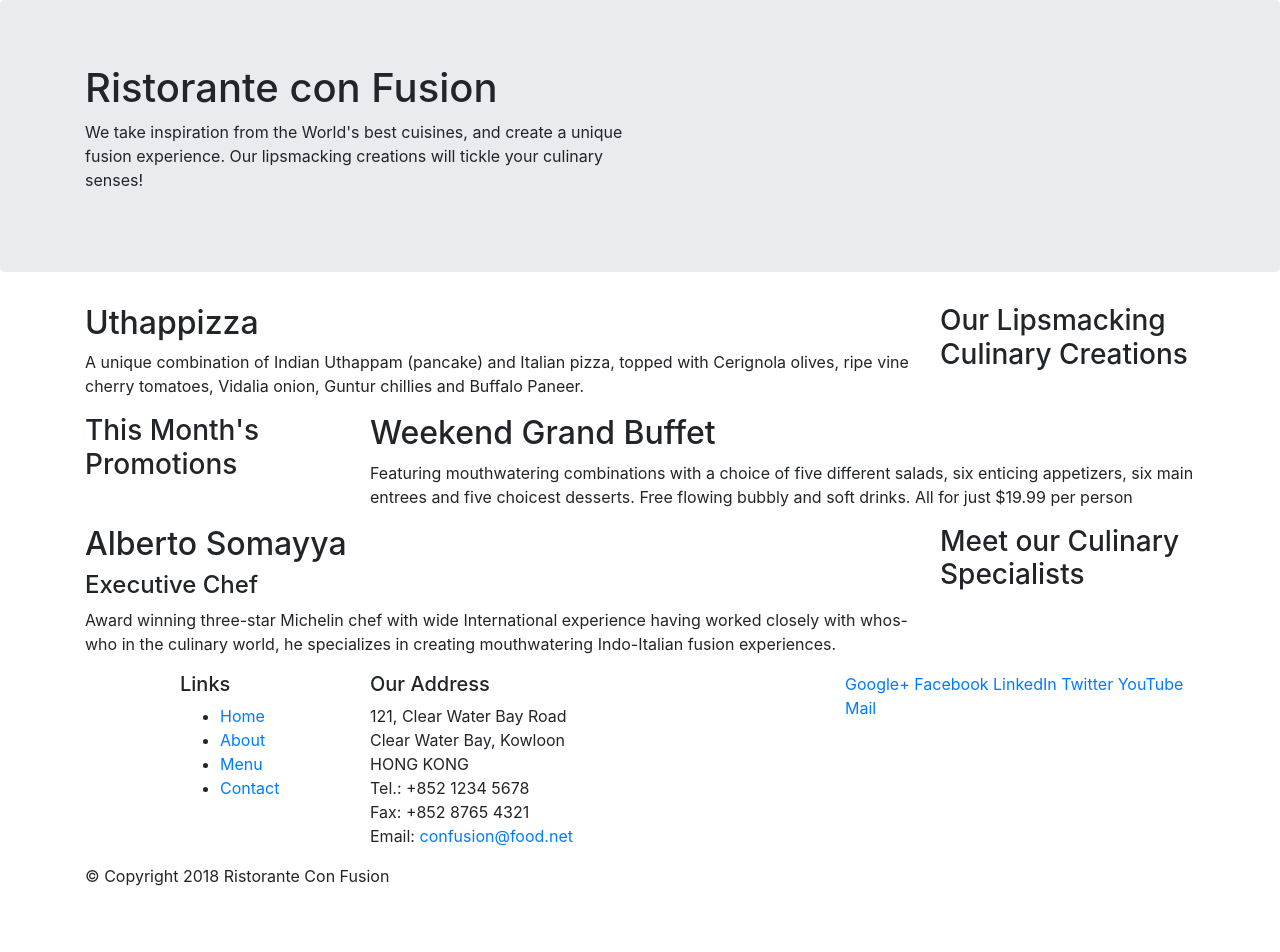
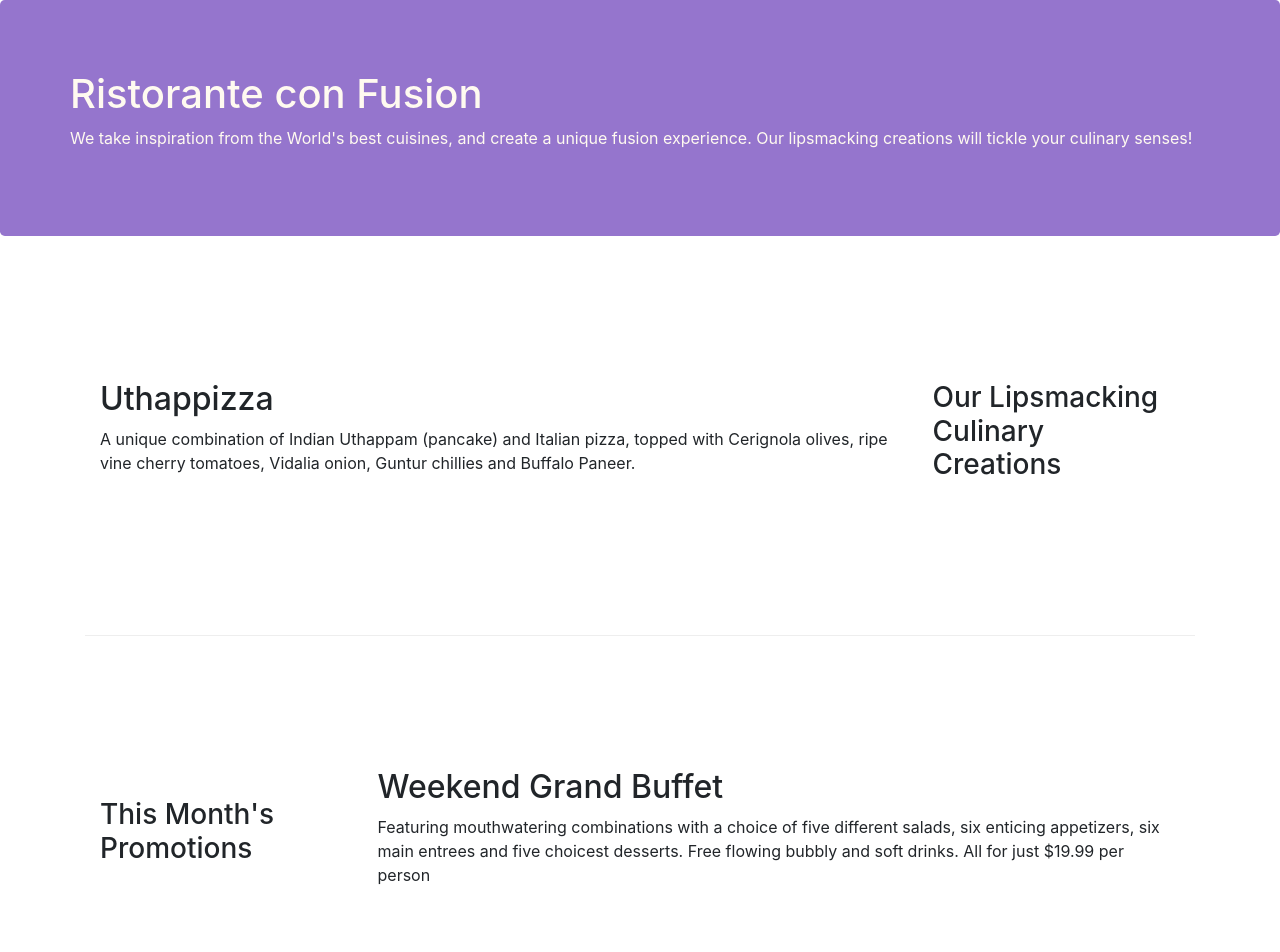
Before and after one commit to MnqobiSB/bootsrap-project, a website: page index.html in a window 1280 px wide. Shown: the top 952 px of the page. Before the commit the page ends 904 px from the top, so only its background shows below. Drawn offline with nearby package versions, Linux system fonts and the light colour scheme.

Commit message:
Boostrap Grid Part 2

```diff
--- /dev/null
+++ b/css/styles.css
@@ -0,0 +1,30 @@
+.row-header {
+	margin: 0 auto;
+	padding: 0 auto;
+}
+
+.row-content {
+	margin: 0 auto;
+	padding: 50px 0px;
+	border-bottom: 1px ridge;
+	min-height: 400px;
+}
+
+.footer {
+	background-color: #d1c4e9;
+	margin: 0px auto;
+	padding: 20px 0;
+}
+
+.jumbotron {
+	padding: 70px 30px;
+	margin: 0 auto;
+	background-color: #9575cd;
+	color: floralwhite;
+}
+
+.address {
+	font-size: 80%;
+	margin: 0px;
+	color: #0f0f0f;
+}
--- a/index.html
+++ b/index.html
@@ -2,12 +2,14 @@
 <html lang="en">
 
 <head>
-     <!-- Required meta tags -->
-     <meta charset="utf-8">
-     <meta name="viewport" content="width=device-width, initial-scale=1, shrink-to-fit=no">
+    <!-- Required meta tags -->
+    <meta charset="utf-8">
+    <meta name="viewport" content="width=device-width, initial-scale=1, shrink-to-fit=no">
 
-     <!-- Bootstrap CSS -->
-     <link rel="stylesheet" href="node_modules/bootstrap/dist/css/bootstrap.min.css">
+    <!-- Bootstrap CSS -->
+    <link rel="stylesheet" href="node_modules/bootstrap/dist/css/bootstrap.min.css">
+    <link rel="stylesheet" href="css/styles.css">
+
     <title>Ristorante Con Fusion</title>
 </head>
 
@@ -15,7 +17,7 @@
 
     <header class="jumbotron">
         <div class="container">
-            <div class="row">
+            <div class="row row-header>
                 <div class="col-12 col-sm-6">
                     <h1>Ristorante con Fusion</h1>
                     <p>We take inspiration from the World's best cuisines, and create a unique fusion experience. Our lipsmacking creations will tickle your culinary senses!</p>
@@ -27,7 +29,7 @@
     </header>
 
     <div class="container">
-        <div class="row">
+        <div class="row row-content align-items-center">
             <div class="col-12 col-sm-4 order-sm-last col-md-3">
                 <h3>Our Lipsmacking Culinary Creations</h3>
             </div>
@@ -37,7 +39,7 @@
             </div>
         </div>
 
-        <div class="row">
+        <div class="row row-content align-items-center">
             <div class="col-12 col-sm-4 col-md-3">
                 <h3>This Month's Promotions</h3>
             </div>
@@ -47,7 +49,7 @@
             </div>
         </div>
 
-        <div class="row">
+        <div class="row row-content align-items-center">
             <div class="col-12 col-sm-4 order-sm-last col-md-3">
                 <h3>Meet our Culinary Specialists</h3>
             </div>
@@ -59,12 +61,12 @@
         </div>
     </div>
 
-    <footer>
+    <footer class="footer">
         <div class="container">
             <div class="row">
                 <div class="col-4 offset-1 col-sm-2">
                     <h5>Links</h5>
-                    <ul>
+                    <ul class="list-unstyled">
                         <li><a href="#">Home</a></li>
                         <li><a href="#">About</a></li>
                         <li><a href="#">Menu</a></li>
@@ -82,8 +84,8 @@
 		              Email: <a href="mailto:confusion@food.net">confusion@food.net</a>
 		           </address>
                 </div>
-                <div class="col-12 col-sm-4">
-                    <div>
+                <div class="col-12 col-sm-4 align-self-center">
+                    <div class="text-center">
                         <a href="http://google.com/+">Google+</a>
                         <a href="http://www.facebook.com/profile.php?id=">Facebook</a>
                         <a href="http://www.linkedin.com/in/">LinkedIn</a>
@@ -93,7 +95,7 @@
                     </div>
                 </div>
            </div>
-           <div class="row">
+           <div class="row justify-content-center">
                 <div class="col-auto">
                     <p>© Copyright 2018 Ristorante Con Fusion</p>
                 </div>
```
